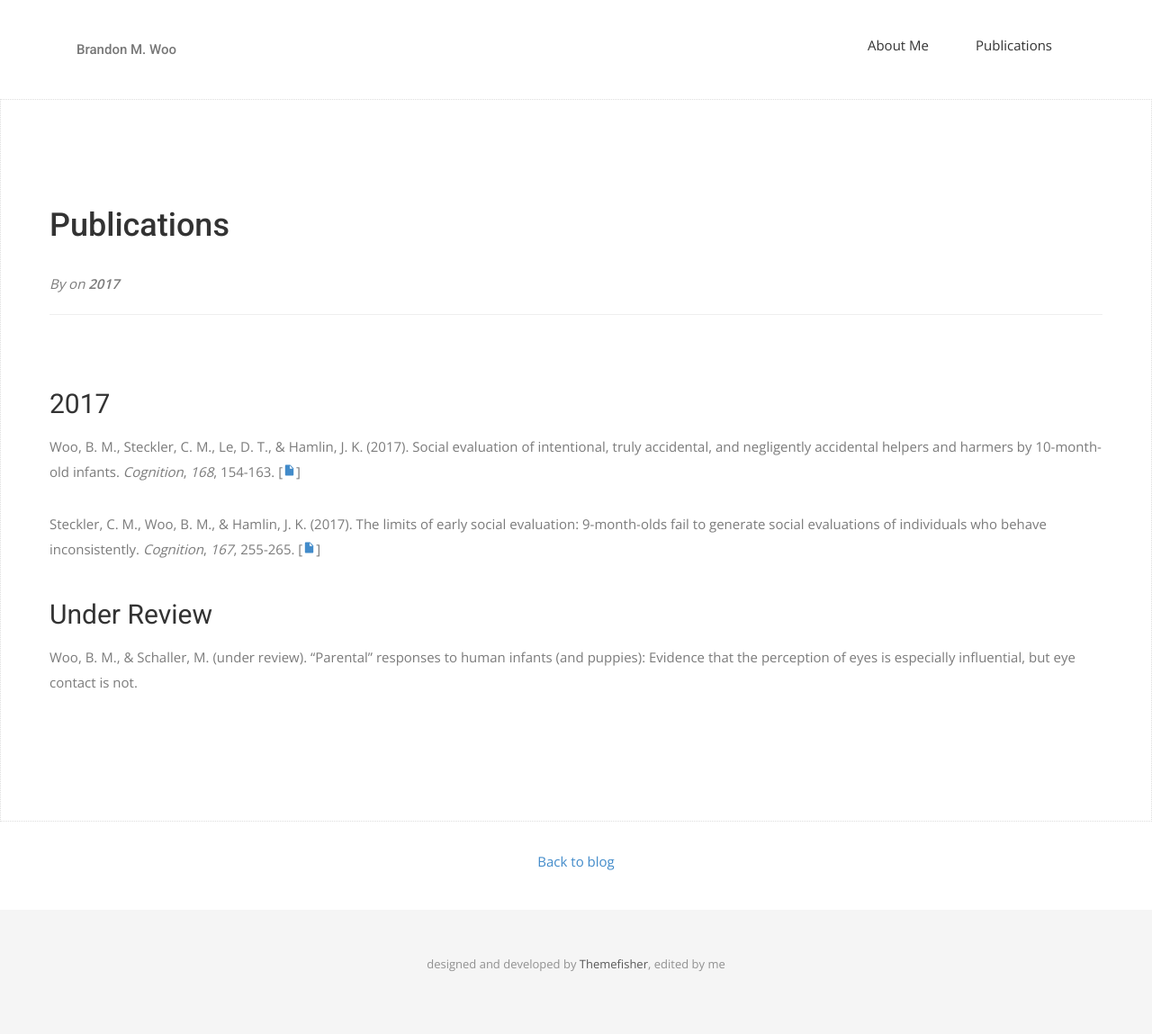
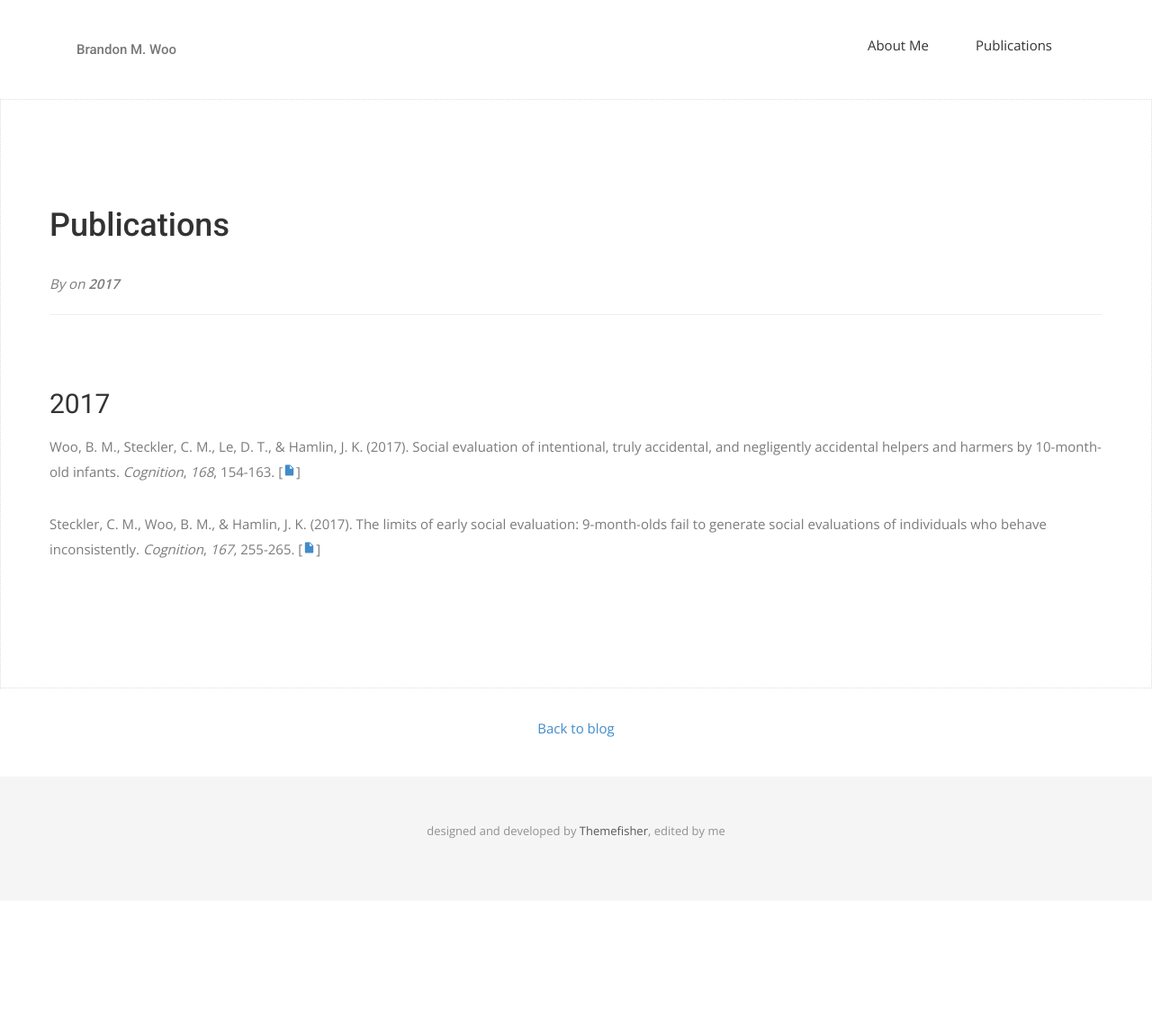
Before and after one commit to bmwoo/bmwoo.github.io, a Jekyll site: the page built from _posts/2017-01-01-publications.md, in a window 1280 px wide. Shown: the whole page at 90% size. Built offline with Jekyll 4.4.1, drawn with Linux system fonts in a browser that asks for light colours; nearby versions of some CDN libraries; some web fonts are replaced; our own code applies the rules of GitHub Pages for plain Markdown files; after the commit the page ends 1001 px from its top, so only the background shows below that.

Commit message:
Updated publications

```diff
--- a/_posts/2017-01-01-publications.md
+++ b/_posts/2017-01-01-publications.md
@@ -4,6 +4,3 @@
 Woo, B. M., Steckler, C. M., Le, D. T., & Hamlin, J. K. (2017). Social evaluation of intentional, truly accidental, and negligently accidental helpers and harmers by 10-month-old infants. *Cognition*, *168*, 154-163. [<a style="font-size:15px" href="https://scholar.harvard.edu/files/brandonmatthewwoo/files/woostecklerlehamlin2017.pdf" target="_blank"><ion-icon name="document"></ion-icon></a>]
 
 Steckler, C. M., Woo, B. M., & Hamlin, J. K. (2017). The limits of early social evaluation: 9-month-olds fail to generate social evaluations of individuals who behave inconsistently. *Cognition*, *167*, 255-265. [<a style="font-size:15px" href="https://scholar.harvard.edu/files/brandonmatthewwoo/files/stecklerwoohamlin2017.pdf" target="_blank"><ion-icon name="document"></ion-icon></a>]
-
-## Under Review
-Woo, B. M., & Schaller, M. (under review). “Parental” responses to human infants (and puppies): Evidence that the perception of eyes is especially influential, but eye contact is not.
```
Also changed, not shown: 9 other files.
